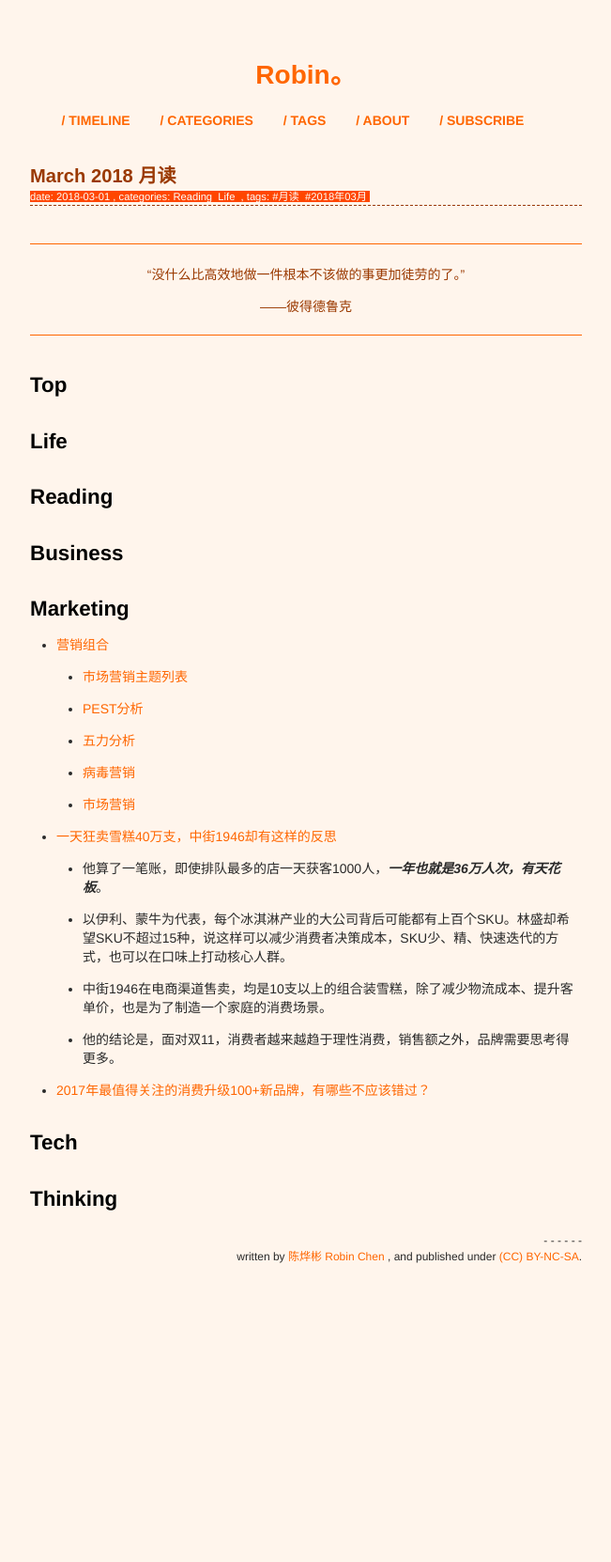
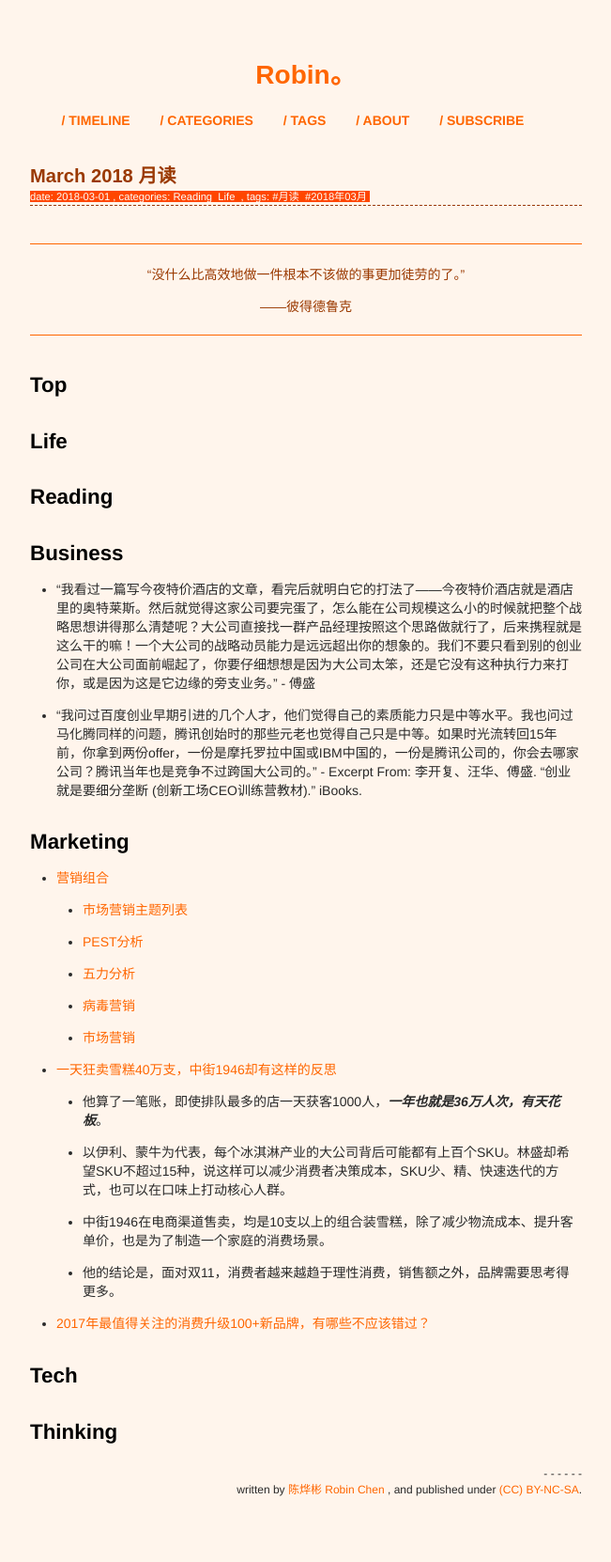
Before and after one commit to xianyuxmu/xianyuxmu.github.io, a Jekyll site: the page built from _posts/2018-03-01-monthly-reading.md, in a window 1280 px wide. Shown: the whole page at 94% size, without its empty margins (314-965 px from the left). Built offline with Jekyll 4.4.1, drawn with Linux system fonts in a browser that asks for light colours; comment, search, counter and statistics services are not loaded; before the commit the page ends 1414 px from its top, so only the background shows below that.

Commit message:
daily reading

```diff
--- a/_posts/2018-03-01-monthly-reading.md
+++ b/_posts/2018-03-01-monthly-reading.md
@@ -27,6 +27,8 @@ tags:
 
 ## Business
 
+- “我看过一篇写今夜特价酒店的文章，看完后就明白它的打法了——今夜特价酒店就是酒店里的奥特莱斯。然后就觉得这家公司要完蛋了，怎么能在公司规模这么小的时候就把整个战略思想讲得那么清楚呢？大公司直接找一群产品经理按照这个思路做就行了，后来携程就是这么干的嘛！一个大公司的战略动员能力是远远超出你的想象的。我们不要只看到别的创业公司在大公司面前崛起了，你要仔细想想是因为大公司太笨，还是它没有这种执行力来打你，或是因为这是它边缘的旁支业务。” - 傅盛
+- “我问过百度创业早期引进的几个人才，他们觉得自己的素质能力只是中等水平。我也问过马化腾同样的问题，腾讯创始时的那些元老也觉得自己只是中等。如果时光流转回15年前，你拿到两份offer，一份是摩托罗拉中国或IBM中国的，一份是腾讯公司的，你会去哪家公司？腾讯当年也是竞争不过跨国大公司的。” - Excerpt From: 李开复、汪华、傅盛. “创业就是要细分垄断 (创新工场CEO训练营教材).” iBooks.
 
 ## Marketing
 
```
